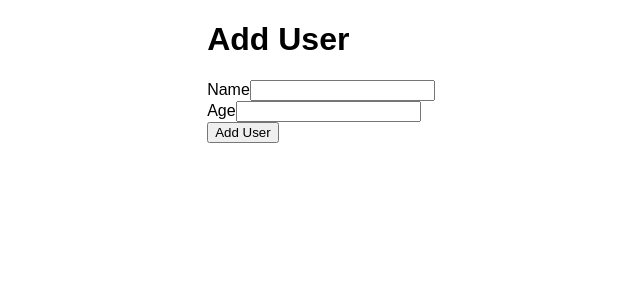
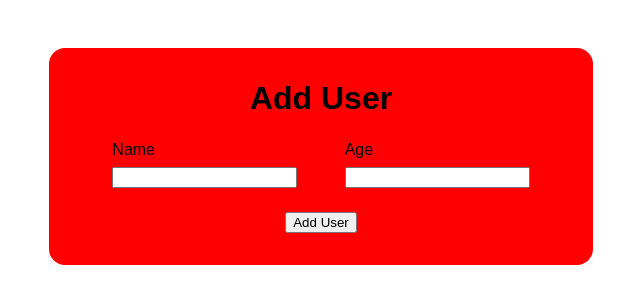
Before and after one commit to Shamoleambo/errors-and-portals, a React (Vite) app: page / in a window 1280 px wide. Shown: the top 304 px of the page, without its empty margins (319-959 px from the left). Built offline with nearby package versions, Linux system fonts and the light colour scheme.

Commit message:
create basic styling for the UserForm component

```diff
--- /dev/null
+++ b/src/components/UserForm.css
@@ -0,0 +1,34 @@
+.userForm {
+  width: 40%;
+  background-color: red;
+  margin: 3rem;
+  padding: 1rem;
+  border-radius: 1rem;
+  display: flex;
+  flex-direction: column;
+  align-items: center;
+}
+
+.userForm h1 {
+  margin: 1rem;
+}
+
+.userForm button {
+  margin: 1rem;
+}
+
+.form-fields {
+  width: 100%;
+  margin: 0.5rem;
+  display: flex;
+  justify-content: space-evenly;
+}
+
+.form-group {
+  display: flex;
+  flex-direction: column;
+}
+
+.form-group label {
+  margin-bottom: 0.5rem;
+}
--- a/src/components/UserForm.jsx
+++ b/src/components/UserForm.jsx
@@ -1,4 +1,5 @@
 import { useState } from 'react'
+import './UserForm.css'
 
 const UserForm = ({ addUser }) => {
   const [name, setName] = useState('')
```
